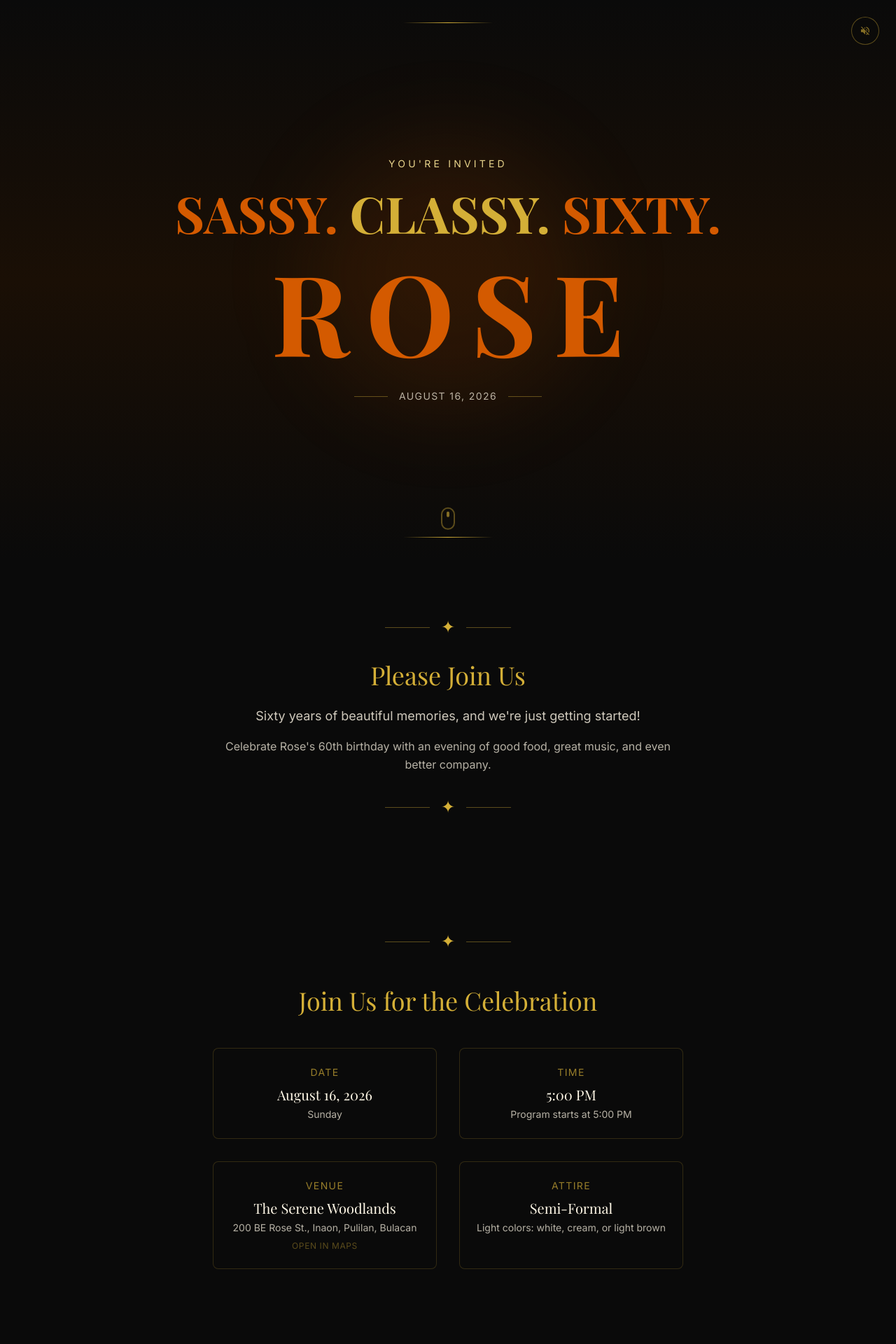
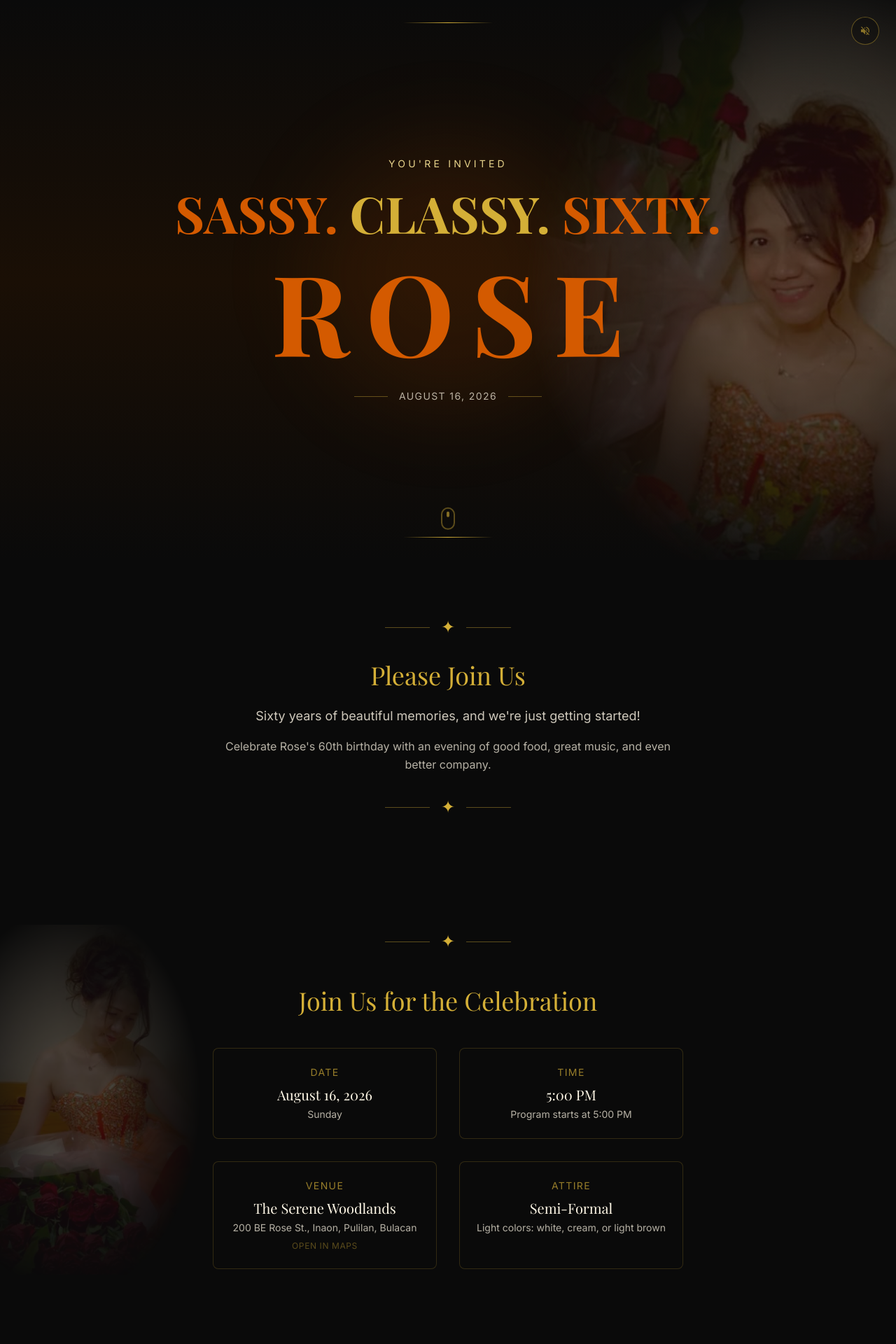
Before and after one commit to Karllouise-code/tita-rsvp-bday, a React (Vite) app: page / in a window 1280 px wide. Shown: the top 1920 px of the page at 70% size. Built offline with nearby package versions, Linux system fonts and the light colour scheme.

Commit message:
feat: add background images with gradient masks to EventDetails, Hero, and RSVPForm components

```diff
--- a/src/components/EventDetails.jsx
+++ b/src/components/EventDetails.jsx
@@ -2,7 +2,16 @@ import { motion } from 'framer-motion'
 
 const EventDetails = () => {
   return (
-    <section className="py-20 px-4">
+    <section className="relative py-20 px-4 overflow-hidden">
+      <img
+        src="/images/presents (3).jpg"
+        alt=""
+        className="absolute left-0 top-1/2 -translate-y-1/2 h-[500px] w-auto object-cover opacity-25 pointer-events-none"
+        style={{
+          maskImage: 'radial-gradient(ellipse 80% 80% at 30% 50%, black 20%, transparent 70%)',
+          WebkitMaskImage: 'radial-gradient(ellipse 80% 80% at 30% 50%, black 20%, transparent 70%)',
+        }}
+      />
       <motion.div
         initial={{ opacity: 0, y: 40 }}
         whileInView={{ opacity: 1, y: 0 }}
--- a/src/components/Hero.jsx
+++ b/src/components/Hero.jsx
@@ -6,6 +6,18 @@ const Hero = ({ isMuted, toggleMute }) => {
     <section className="relative min-h-screen flex items-center justify-center overflow-hidden">
       {/* Dark gradient background with subtle orange warmth */}
       <div className="absolute inset-0 bg-gradient-to-b from-black via-[#1a0f05] to-black" />
+
+      {/* Background photo — right side */}
+      <img
+        src="/images/presents (2).jpg"
+        alt=""
+        className="absolute top-0 right-0 h-full object-cover opacity-30 pointer-events-none"
+        style={{
+          width: '50%',
+          maskImage: 'radial-gradient(ellipse 90% 80% at 80% 50%, black 20%, transparent 70%)',
+          WebkitMaskImage: 'radial-gradient(ellipse 90% 80% at 80% 50%, black 20%, transparent 70%)',
+        }}
+      />
 
       {/* Subtle orange glow accent */}
       <div className="absolute top-1/4 left-1/2 -translate-x-1/2 w-96 h-96 bg-[#D45A00]/10 rounded-full blur-3xl" />
--- a/src/components/RSVPForm.jsx
+++ b/src/components/RSVPForm.jsx
@@ -34,7 +34,16 @@ const RSVPForm = () => {
   }
 
   return (
-    <section className="py-20 px-4">
+    <section className="relative py-20 px-4 overflow-hidden">
+      <img
+        src="/images/model (5).jpg"
+        alt=""
+        className="absolute right-0 top-1/2 -translate-y-1/2 h-[650px] w-auto object-cover opacity-30 pointer-events-none"
+        style={{
+          maskImage: 'radial-gradient(ellipse 90% 85% at 55% 50%, black 10%, transparent 65%)',
+          WebkitMaskImage: 'radial-gradient(ellipse 90% 85% at 55% 50%, black 10%, transparent 65%)',
+        }}
+      />
       <motion.div
         initial={{ opacity: 0, y: 30 }}
         whileInView={{ opacity: 1, y: 0 }}
```
